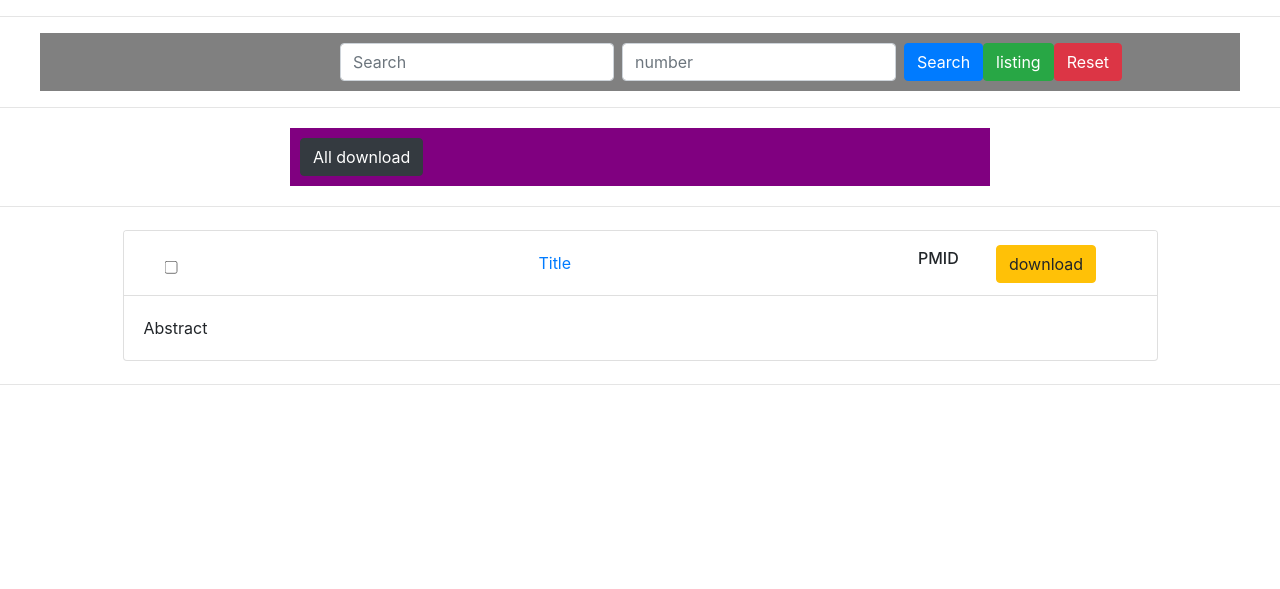
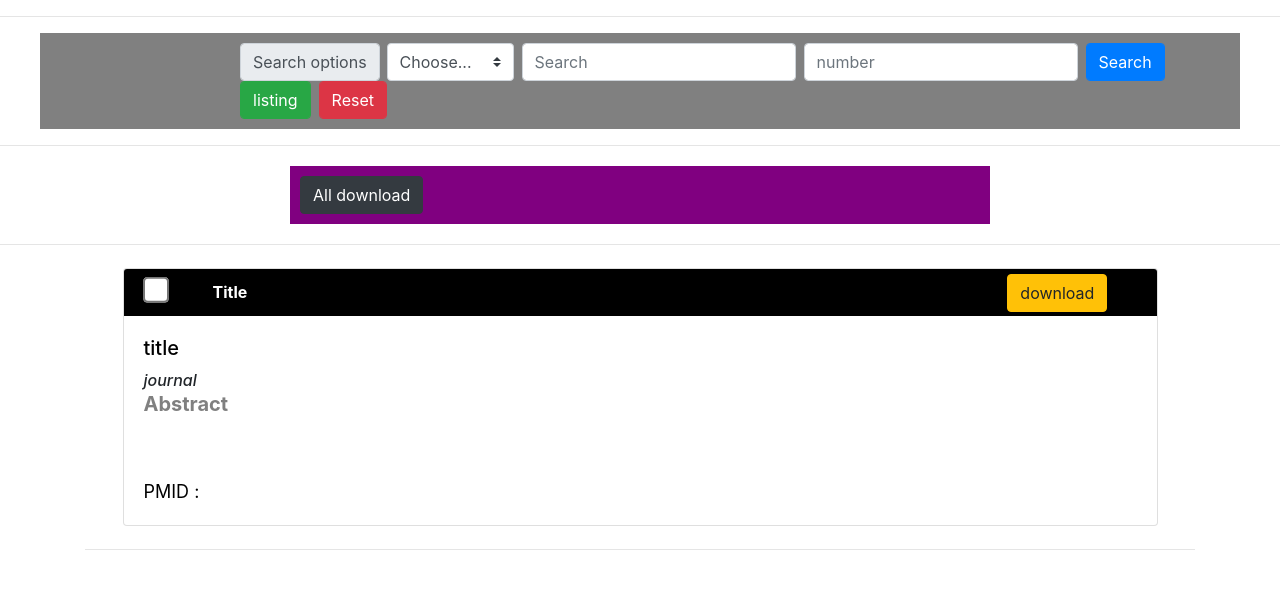
Before and after one commit to caudrpsj/sparta_hosv2, a Flask app: page / in a window 1280 px wide. Shown: the part 89-678 px from the top of the page. Run offline with Flask 2, Linux system fonts and the light colour scheme; some libraries are stand-ins or nearby versions.

Commit message:
Update index.html

```diff
--- a/verseion/6.11/project1/templates/index.html
+++ b/verseion/6.11/project1/templates/index.html
@@ -24,6 +24,7 @@
       left: 50%;
       transform: translate(-50%, -50%);
     }
+
     .checkbox_center2 {
 
       top: 50%;
@@ -44,7 +45,7 @@
       width: 1200px;
       background-color: grey;
       padding: 10px;
-      padding-left: 300px;
+      padding-left: 200px;
     }
 
     .word3 {
@@ -91,9 +92,10 @@
     //     q2();
     // });
 
+
     function searching() {
 
-
+      let input_choose = $('#input_search_choose').val();
       let input_search = $('#search_give').val();
       let input_number = $('#number_give').val();
 
@@ -111,7 +113,7 @@
         $.ajax({
           type: "POST",
           url: "/pubmed",
-          data: { search_give: input_search, number_give: input_number },
+          data: { search_give: input_search, number_give: input_number, choose_give: input_choose },
           success: function (response) {
             if (response['result'] == 'success') {
               alert('검색시작');
@@ -173,14 +175,15 @@
     // });
 
     function alldownload() {
+      alert ('리스트로 저장')
 
     }
-function downloadeach(pmid){
+    function downloadeach(pmid) {
 
       $.ajax({
         type: "POST",
         url: "/download",
-          data: { pmid_give: pmid},
+        data: { pmid_give: pmid },
         success: function (response) {
 
           if (response['result'] == 'success') {
@@ -189,19 +192,29 @@ function downloadeach(pmid){
             //             $(document).ready(function () {
             //   listing();
             // });
+            if (response['msg'] == '다운로드 성공') {
               let id_go = 'button' + pmid
-              console.log(id_go);
               $(`#${id_go}`).css('background-color', 'green');
               $(`#${id_go}`).html("Downloaded");
-
+            }
+            else { alert(response['msg'] );
+            let id_go = 'button' + pmid
+              $(`#${id_go}`).css('background-color', 'red');
+              $(`#${id_go}`).html("Download fail"); }
 
           }
-            else { alert('다운로드실패'); }
+          else { alert('다운로드실패');  let id_go = 'button' + pmid
+              $(`#${id_go}`).css('background-color', 'red');
+              $(`#${id_go}`).html("Download fail");}
         }
       });
 
 
 
+    }
+
+    function reseting() {
+      $('#accordionExample2').html('');
     }
     function listing() {
       $('#accordionExample2').html('');
@@ -216,7 +229,7 @@ function downloadeach(pmid){
             articleslist = response['articles'];
             for (let i = 0; i < articleslist.length; i++) {
 
-              make_list(articleslist[i]['abstract'], articleslist[i]['title'], articleslist[i]['DOI'], articleslist[i]['PMID'],articleslist[i]['journal']);
+              make_list(articleslist[i]['abstract'], articleslist[i]['title'], articleslist[i]['DOI'], articleslist[i]['PMID'], articleslist[i]['journal'], articleslist[i]['Num']);
             }
           } else {
             alert('논문을 받아오지 못했습니다');
@@ -226,7 +239,7 @@ function downloadeach(pmid){
 
     };
     // style='zoom:2.0'
-    function make_list(abstract, title, doi, pmid,journal) {
+    function make_list(abstract, title, doi, pmid, journal, num) {
 
 
       let make_show = `
@@ -247,7 +260,7 @@ function downloadeach(pmid){
                       <button class="btn btn-link btn-block text-left checkbox_center" type="button" data-toggle="collapse"
                         data-target="#collapse${pmid}" aria-expanded="true" aria-controls="collaps${pmid}e">
                         <div class =" hi " style="color: white; font-weight: bold ">
-
+                          ${num}.
                         ${title}
 
                         </div>
@@ -269,7 +282,7 @@ function downloadeach(pmid){
 
                   <h7 style="color: white-smoke; font-weight: 500; font-style: italic " >${journal}</h7>
                 <h5 style="color: grey; font-weight: bold " >Abstract</h5>
-                  ${abstract}
+                  <div  style="font-size: large">${abstract}<div>
                   <br> <br>
                   <h8 style="color: black; " >PMID : ${pmid}</h8>
                 </div>
@@ -335,16 +348,27 @@ function downloadeach(pmid){
   <hr>
   <div class="word2">
 
-    <form class="form-inline my-2 my-lg-0" >
+    <form class="form-inline my-4 my-lg-0">
 
+      <div class="input-group-prepend">
+        <label class="input-group-text form-control mr-sm-2" for="inputGroupSelect01">Search options</label>
+      </div>
+      <select class="custom-select form-control mr-sm-2" id="input_search_choose">
+        <option selected value="0">Choose...</option>
+        <option value="1">Default</option>
+        <option value="2">Best match</option>
+        <option value="3">Pubdate</option>
+      </select>
       <input class="form-control mr-sm-2" type="search" placeholder="Search" aria-label="Search" id="search_give">
       <input class="form-control mr-sm-2" type="number" placeholder="number" aria-label="number" id="number_give">
 
+
+
       <!-- 버트 부분 -------------- -->
 
-      <button type="button" class="btn btn-primary" onclick="searching()">Search</button>
-      <button type="button" class="btn btn-success" onclick="listing()">listing</button>
-      <button type="button" class="btn btn-danger">Reset</button>
+      <button type="button" class="btn btn-primary form-control mr-sm-2" onclick="searching()">Search</button>
+      <button type="button" class="btn btn-success form-control mr-sm-2" onclick="listing()">listing</button>
+      <button type="button" class="btn btn-danger form-control mr-sm-2" onclick="reseting()">Reset</button>
 
     </form>
 
@@ -361,41 +385,39 @@ function downloadeach(pmid){
   <div class="container">
     <div class="row flex-xl-nowrap" id="accordionExample">
 
-      <div class="col-xl-11 col-xl-11 " style="margin: 2px auto; padding: 2px;" >
-        <div id="accordionExample2" style = "padding: 3px">
+      <div class="col-xl-11 col-xl-11 " style="margin: 2px auto; padding: 2px;">
+        <div id="accordionExample2" style="padding: 3px">
 
           <!-- 묶음 -->
 
-        <div class="accordion" id="accordionExample3">
-          <div class="accordion" id="accordionExample1">
-            <div class="card">
-              <div class="card-header" id="headingOne" style=" background-color : white">
+          <div class="accordion col-xl-25" id="accordionExample1" style="margin: auto">
+            <div class="card" style="margin: auto">
+              <div class="card-header" id="heading${pmid}" style="padding: 3px;background-color : black ">
                 <h2 class="mb-0">
 
 
                   <div class="row">
                     <div class="col-sm-1 ">
                       <div class="checkbox_center">
-                        <input type="checkbox"  aria-label="Checkbox for following text input">
+                        <input type="checkbox" style='zoom:2.0' aria-label="Checkbox for following text input"
+                          id="checkbox('${pmid}')">
                       </div>
                     </div>
-                    <div class="col-8">
-                      <button class="btn btn-link btn-block text-left" type="button" data-toggle="collapse"
-                        data-target="#collapseOne" aria-expanded="true" aria-controls="collapseOne">
-                        <div class = "checkbox_center">
+                    <div class="col-9">
+                      <button class="btn btn-link btn-block text-left checkbox_center" type="button"
+                        data-toggle="collapse" data-target="#collapse${pmid}" aria-expanded="true"
+                        aria-controls="collaps${pmid}e">
+                        <div class=" hi " style="color: white; font-weight: bold ">
 
                           Title
 
                         </div>
                       </button>
                     </div>
-                    <div class="col-10 col-sm-1">
-                      <div class = "checkbox_center">
-                      <h6>PMID</h6>
-                    </div>
-                    </div>
-                    <div class="col-sm-1  ">
-                      <button type="button" class="btn btn-warning" onclick="downloadeach()">download</button>
+
+                    <div class="col-1 ">
+                      <button type="button" class="btn btn-warning" id="button${pmid}"
+                        onclick="downloadeach()">download</button>
                     </div>
 
                   </div>
@@ -403,13 +425,19 @@ function downloadeach(pmid){
                 </h2>
               </div>
 
-              <div id="collapseOne" class="collapse show" aria-labelledby="headingOne" data-parent="#accordionExample">
+              <div id="collapse${pmid}" class="collapse show" aria-labelledby="heading${pmid}"
+                data-parent="#accordionExample">
                 <div class="card-body">
-                  Abstract
+                  <h5 style="color: black; font-weight: 500 ">title</h5>
+
+                  <h7 style="color: white-smoke; font-weight: 500; font-style: italic ">journal</h7>
+                  <h5 style="color: grey; font-weight: bold ">Abstract</h5>
+                  <div style="font-size: large">
+                    <div>
+                      <br> <br>
+                      <h8 style="color: black; ">PMID : </h8>
                     </div>
                   </div>
-            </div>
-
                 </div>
 
               </div>
```
Lines whose indentation alone changed are shown as unchanged.
